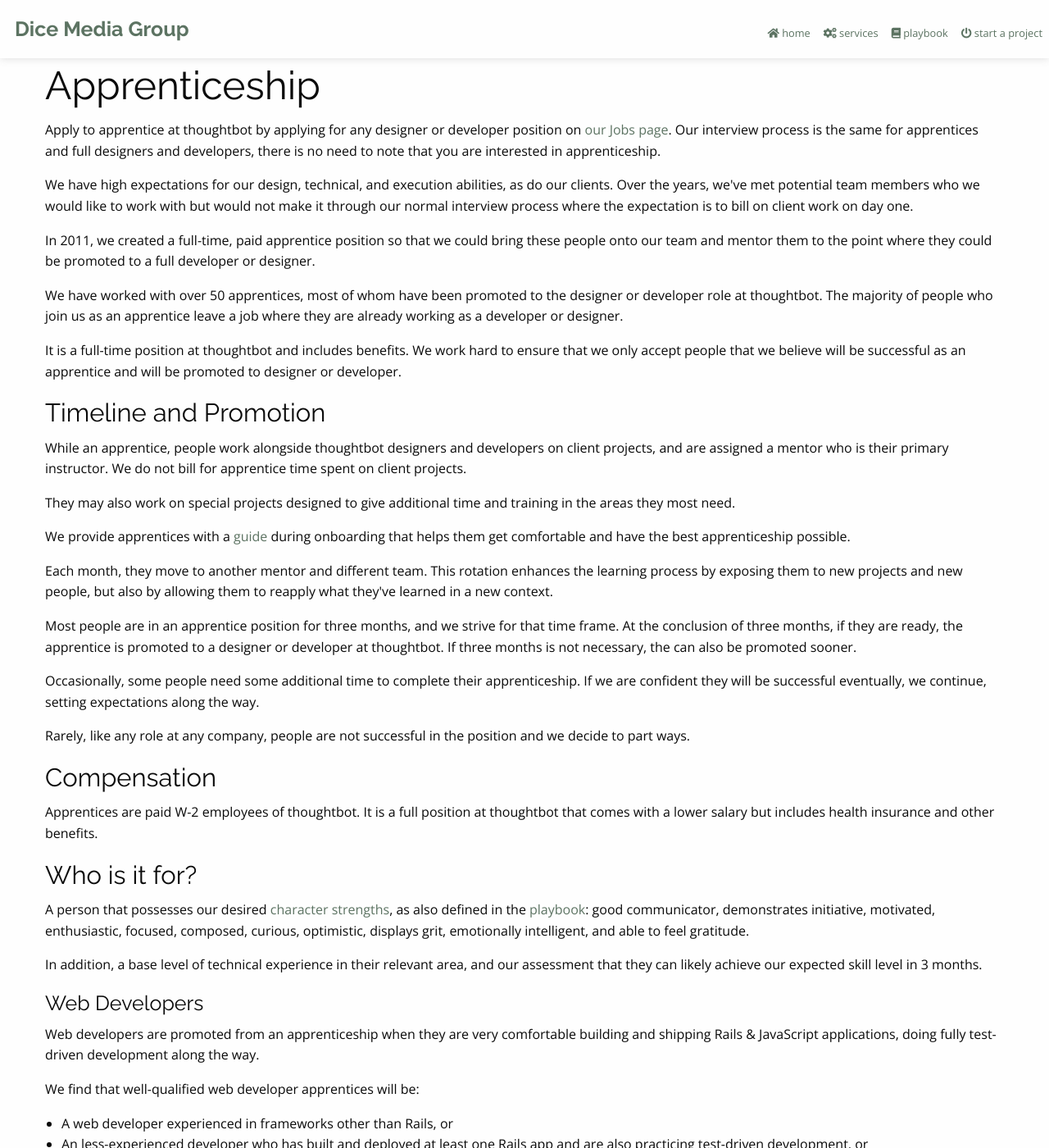
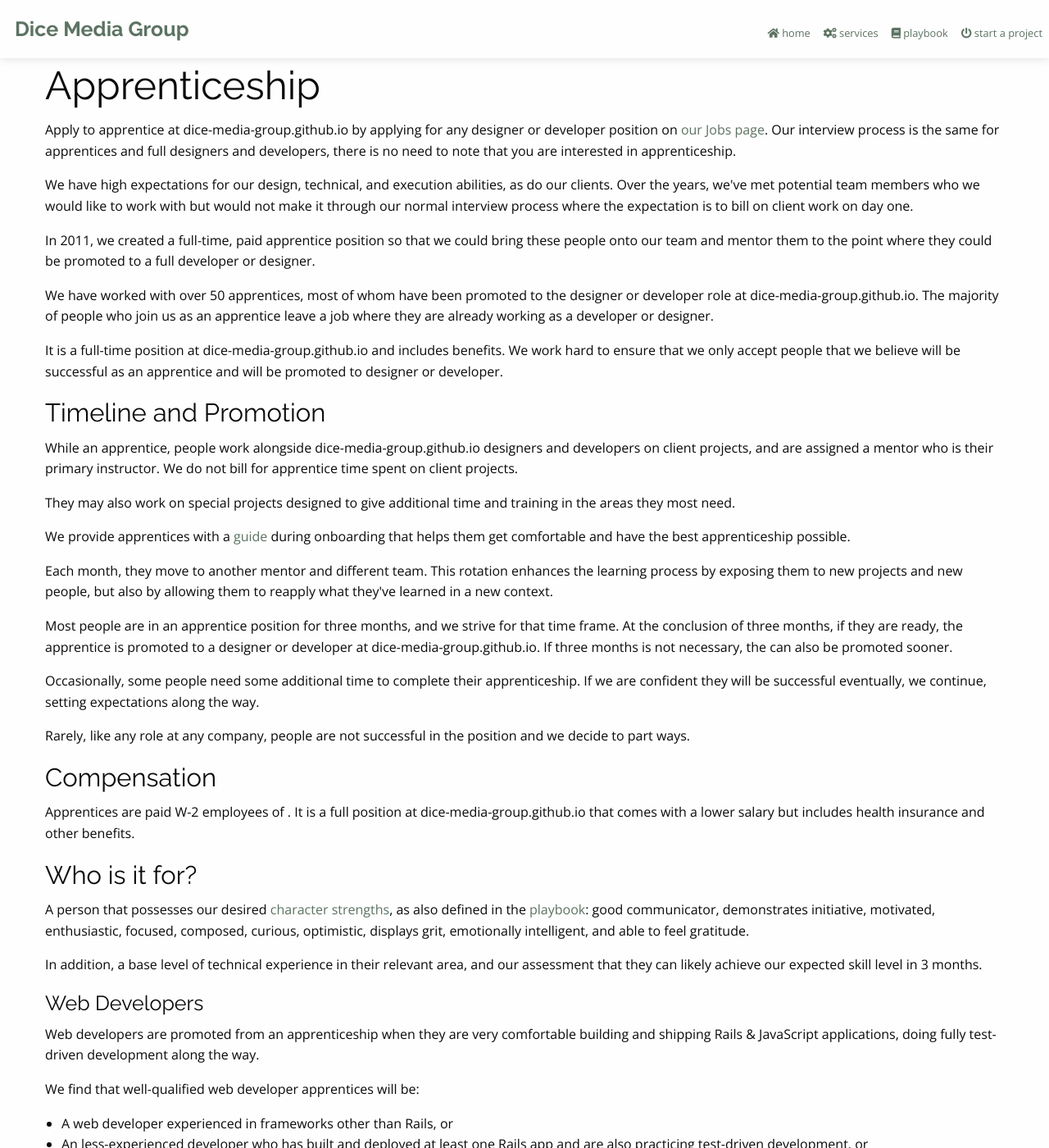
Before and after one commit to dice-media-group/dice-media-group.github.io, a Jekyll site: the page built from playbook/our-company/apprenticeship/index.html, in a window 1280 px wide and 1400 px high. Shown: the whole window at 82% size. Built offline with Jekyll 4.4.1, drawn with Linux system fonts in a browser that asks for light colours; nearby versions of some CDN libraries; some of the changed text lies outside the part shown.

Commit message:
CHANGE: generalized mentions of company brand

```diff
--- a/playbook/choose-platforms/native-matters-on-mobile-devices/index.html
+++ b/playbook/choose-platforms/native-matters-on-mobile-devices/index.html
@@ -46,7 +46,7 @@
 as this has allowed us to share common, custom components (a user profile view,
 for example) between both iOS and Android. We've also been able to reuse skills
 we've learned elsewhere (JavaScript and the React pattern), which has also
-enabled more designers and developers at thoughtbot to be involved in mobile
+enabled more designers and developers at {{ site.brand }} to be involved in mobile
 development.</p>
 </div>
 
--- a/playbook/designing/wireframing-in-html-and-css/index.html
+++ b/playbook/designing/wireframing-in-html-and-css/index.html
@@ -18,7 +18,7 @@
 
             <p>We find it important to keep the design and development cycle adequately tight. We do not wireframe one month out because as we approach certain areas of the product, we often decide to cut or change features.</p>
 
-            <p>Those changes are an expected part of the iterative process and feedback loop between the client, the thoughtbot team, and users. It would be wasteful to spend time wireframing features that never get built or building features that won't be used.</p>
+            <p>Those changes are an expected part of the iterative process and feedback loop between the client, the{{ site.title }} team, and users. It would be wasteful to spend time wireframing features that never get built or building features that won't be used.</p>
         </div>
 
 			{% include playbook_cta.html %}
--- a/playbook/our-company/apprenticeship/index.html
+++ b/playbook/our-company/apprenticeship/index.html
@@ -12,19 +12,19 @@
     </header>
     <div class="playbook-content-wrapper single-column-layout">
         <div class="playbook-content">
-            <p>Apply to apprentice at thoughtbot by applying for any designer or developer position on <a href="https://thoughtbot.com/jobs">our Jobs page</a>. Our interview process is the same for apprentices and full designers and developers, there is no need to note that you are interested in apprenticeship.</p>
+            <p>Apply to apprentice at {{ site.title }} by applying for any designer or developer position on <a href="/jobs">our Jobs page</a>. Our interview process is the same for apprentices and full designers and developers, there is no need to note that you are interested in apprenticeship.</p>
 
             <p>We have high expectations for our design, technical, and execution abilities, as do our clients. Over the years, we've met potential team members who we would like to work with but would not make it through our normal interview process where the expectation is to bill on client work on day one.</p>
 
             <p>In 2011, we created a full-time, paid apprentice position so that we could bring these people onto our team and mentor them to the point where they could be promoted to a full developer or designer.</p>
 
-            <p>We have worked with over 50 apprentices, most of whom have been promoted to the designer or developer role at thoughtbot. The majority of people who join us as an apprentice leave a job where they are already working as a developer or designer.</p>
+            <p>We have worked with over 50 apprentices, most of whom have been promoted to the designer or developer role at {{ site.title }}. The majority of people who join us as an apprentice leave a job where they are already working as a developer or designer.</p>
 
-            <p>It is a full-time position at thoughtbot and includes benefits. We work hard to ensure that we only accept people that we believe will be successful as an apprentice and will be promoted to designer or developer.</p>
+            <p>It is a full-time position at {{ site.title }} and includes benefits. We work hard to ensure that we only accept people that we believe will be successful as an apprentice and will be promoted to designer or developer.</p>
 
             <h3 id="timeline-and-promotion">Timeline and Promotion</h3>
 
-            <p>While an apprentice, people work alongside thoughtbot designers and developers on client projects, and are assigned a mentor who is their primary instructor. We do not bill for apprentice time spent on client projects.</p>
+            <p>While an apprentice, people work alongside {{ site.title }} designers and developers on client projects, and are assigned a mentor who is their primary instructor. We do not bill for apprentice time spent on client projects.</p>
 
             <p>They may also work on special projects designed to give additional time and training in the areas they most need.</p>
 
@@ -32,7 +32,7 @@
 
             <p>Each month, they move to another mentor and different team. This rotation enhances the learning process by exposing them to new projects and new people, but also by allowing them to reapply what they've learned in a new context.</p>
 
-            <p>Most people are in an apprentice position for three months, and we strive for that time frame. At the conclusion of three months, if they are ready, the apprentice is promoted to a designer or developer at thoughtbot. If three months is not necessary, the can also be promoted sooner.</p>
+            <p>Most people are in an apprentice position for three months, and we strive for that time frame. At the conclusion of three months, if they are ready, the apprentice is promoted to a designer or developer at {{ site.title }}. If three months is not necessary, the can also be promoted sooner.</p>
 
             <p>Occasionally, some people need some additional time to complete their apprenticeship. If we are confident they will be successful eventually, we continue, setting expectations along the way.</p>
 
@@ -40,11 +40,11 @@
 
             <h3 id="compensation">Compensation</h3>
 
-            <p>Apprentices are paid W-2 employees of thoughtbot. It is a full position at thoughtbot that comes with a lower salary but includes health insurance and other benefits.</p>
+            <p>Apprentices are paid W-2 employees of . It is a full position at {{ site.title }} that comes with a lower salary but includes health insurance and other benefits.</p>
 
             <h3 id="who-is-it-for">Who is it for?</h3>
 
-            <p>A person that possesses our desired <a href="http://www.kipp.org/approach/character/">character strengths</a>, as also defined in the <a href="https://thoughtbot.com/playbook/our-company/hiring">playbook</a>: good communicator, demonstrates initiative, motivated, enthusiastic, focused, composed, curious, optimistic, displays grit, emotionally intelligent, and able to feel gratitude.</p>
+            <p>A person that possesses our desired <a href="http://www.kipp.org/approach/character/">character strengths</a>, as also defined in the <a href="/playbook/our-company/hiring">playbook</a>: good communicator, demonstrates initiative, motivated, enthusiastic, focused, composed, curious, optimistic, displays grit, emotionally intelligent, and able to feel gratitude.</p>
 
             <p>In addition, a base level of technical experience in their relevant area, and our assessment that they can likely achieve our expected skill level in 3 months.
             </p>
@@ -80,8 +80,8 @@
 
             <h3 id="more-information">More information</h3>
 
-            <p>Learn more about apprenticeships in general at <a href="http://apprentice.thoughtbot.com">apprentice.thoughtbot.com</a>, which is now a community resource information site. We've also written <a href="https://robots.thoughtbot.com/tags/apprenticeship">blog posts</a> and given <a href="https://vimeo.com/53989174">a talk</a> on our apprentice program.</p>
-        </div>
+<!--             <p>Learn more about apprenticeships in general at <a href="http://apprentice.thoughtbot.com">apprentice.thoughtbot.com</a>, which is now a community resource information site. We've also written <a href="https://robots.thoughtbot.com/tags/apprenticeship">blog posts</a> and given <a href="https://vimeo.com/53989174">a talk</a> on our apprentice program.</p>
+ -->        </div>
 
 			{% include playbook_cta.html %}
 
```
